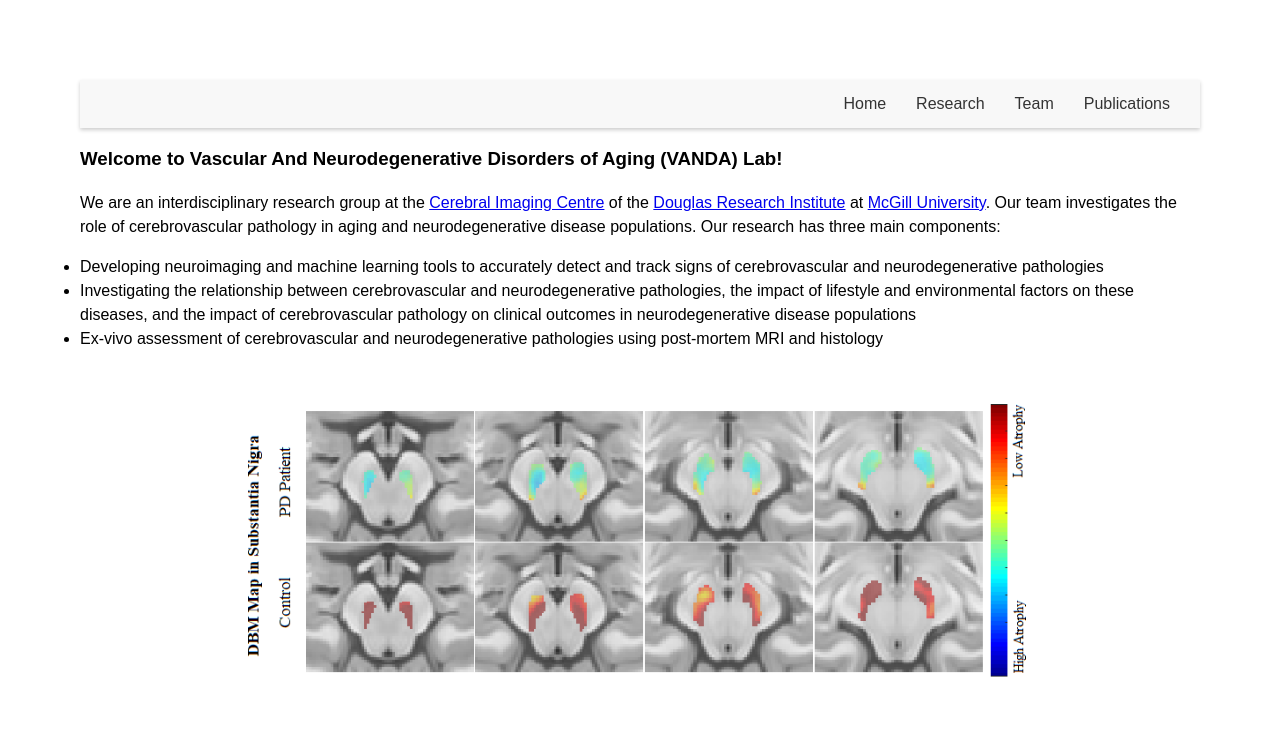
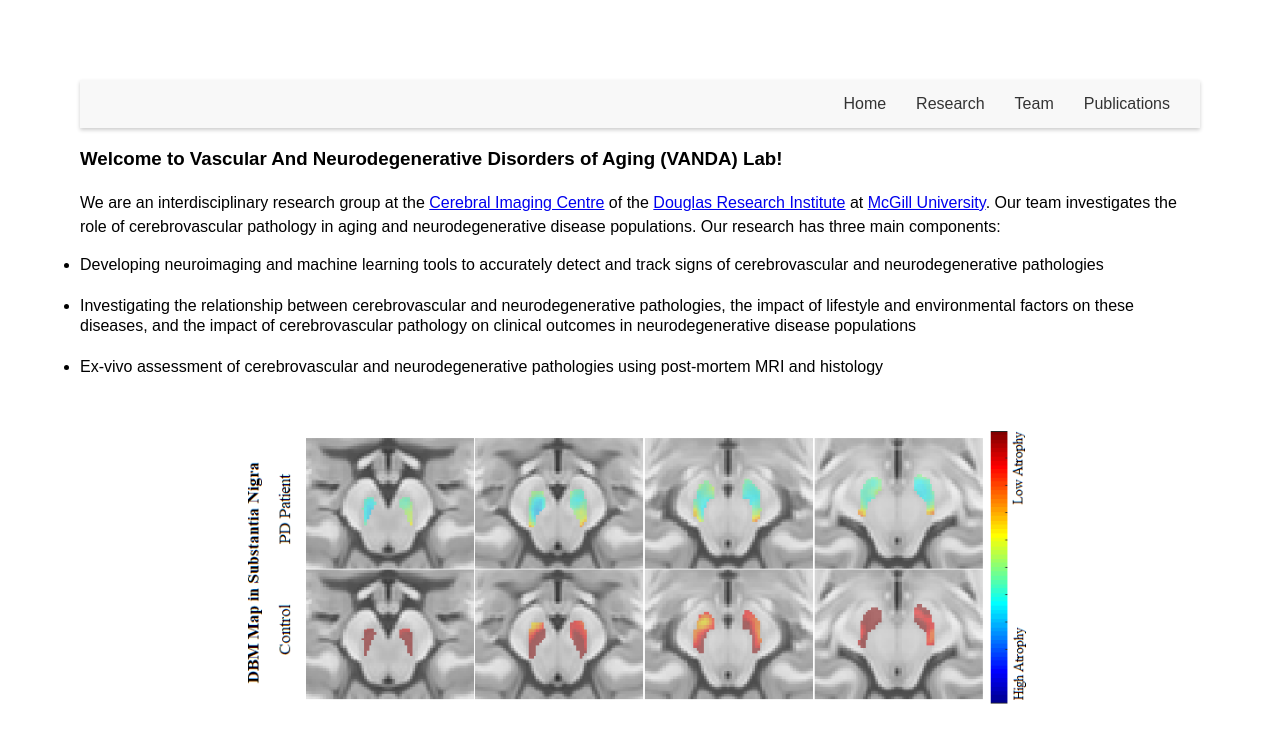
Before and after one commit to VANDAlab/VANDAlab.github.io, a Jekyll site: the page index.html, which Jekyll copies as it is, in a window 1280 px wide. Shown: the top 743 px of the page. Built offline with Jekyll 4.4.1, drawn with Linux system fonts in a browser that asks for light colours.

Commit message:
Update style.css

```diff
--- a/assets/css/style.css
+++ b/assets/css/style.css
@@ -121,5 +121,6 @@ header h1, h2, h3, h4 {
 }
 
 li {
-    line-height: 1.5;
+    line-height: 1.3;
+    margin-bottom: 20px;
 }
```
